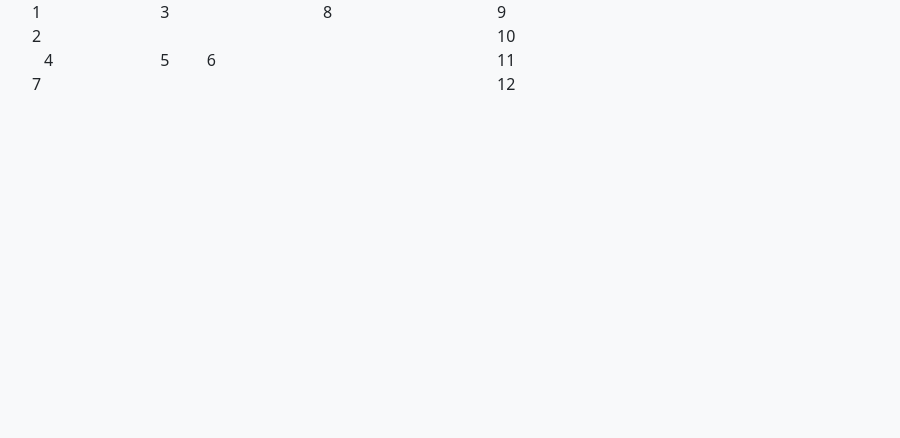
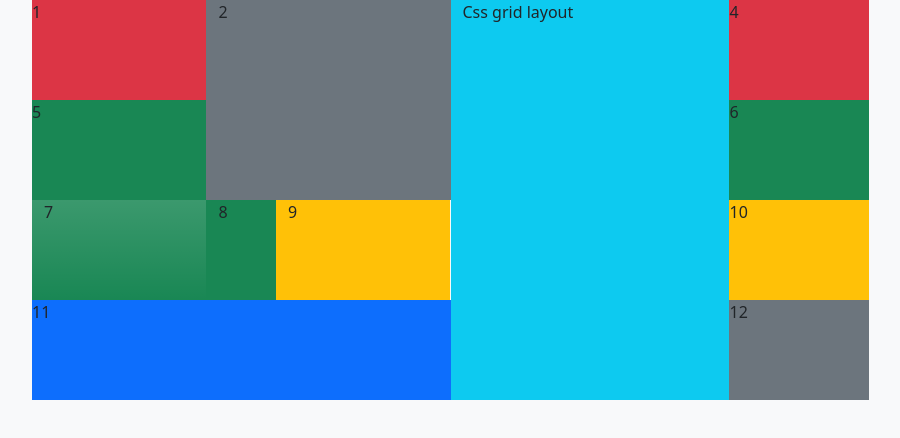
Before and after one commit to wickwackk/leap2022, a plain HTML site: page html/bootstrap/grid-system/index.html in a window 1280 px wide. Shown: the whole page, without its empty margins (38-938 px from the left). Drawn offline with nearby package versions, Linux system fonts and the light colour scheme.

Commit message:
last coffeeshop

```diff
--- a/html/bootstrap/grid-system/index.html
+++ b/html/bootstrap/grid-system/index.html
@@ -12,29 +12,29 @@
     />
     <title>grid</title>
   </head>
-  <body class="bg-light container">
-    <div class="row w-50">
+  <body class="bg-light container" style="height: 400px">
+    <div class="row w-75 h-100">
       <div class="col-6">
-        <div class="row">
+        <div class="row h-50">
           <div class="col-5">
-            <div class="row">1</div>
-            <div class="row">2</div>
+            <div class="row bg-danger h-50">1</div>
+            <div class="row bg-success h-50">5</div>
           </div>
-          <div class="col-7">3</div>
+          <div class="col-7 bg-secondary">2</div>
         </div>
-        <div class="row">
-          <div class="col-5">4</div>
-          <div class="col-2">5</div>
-          <div class="col-5">6</div>
+        <div class="row h-25">
+          <div class="col-5 bg-success bg-gradient">7</div>
+          <div class="col-2 bg-success">8</div>
+          <div class="col-5 bg-warning">9</div>
         </div>
-        <div class="row">7</div>
+        <div class="row bg-primary h-25">11</div>
       </div>
-      <div class="col-4">8</div>
+      <div class="col-4 bg-info">Css grid layout</div>
       <div class="col-2">
-        <div class="row">9</div>
-        <div class="row">10</div>
-        <div class="row">11</div>
-        <div class="row">12</div>
+        <div class="row bg-danger h-25">4</div>
+        <div class="row bg-success h-25">6</div>
+        <div class="row bg-warning h-25">10</div>
+        <div class="row bg-secondary h-25">12</div>
       </div>
     </div>
     <script
```
